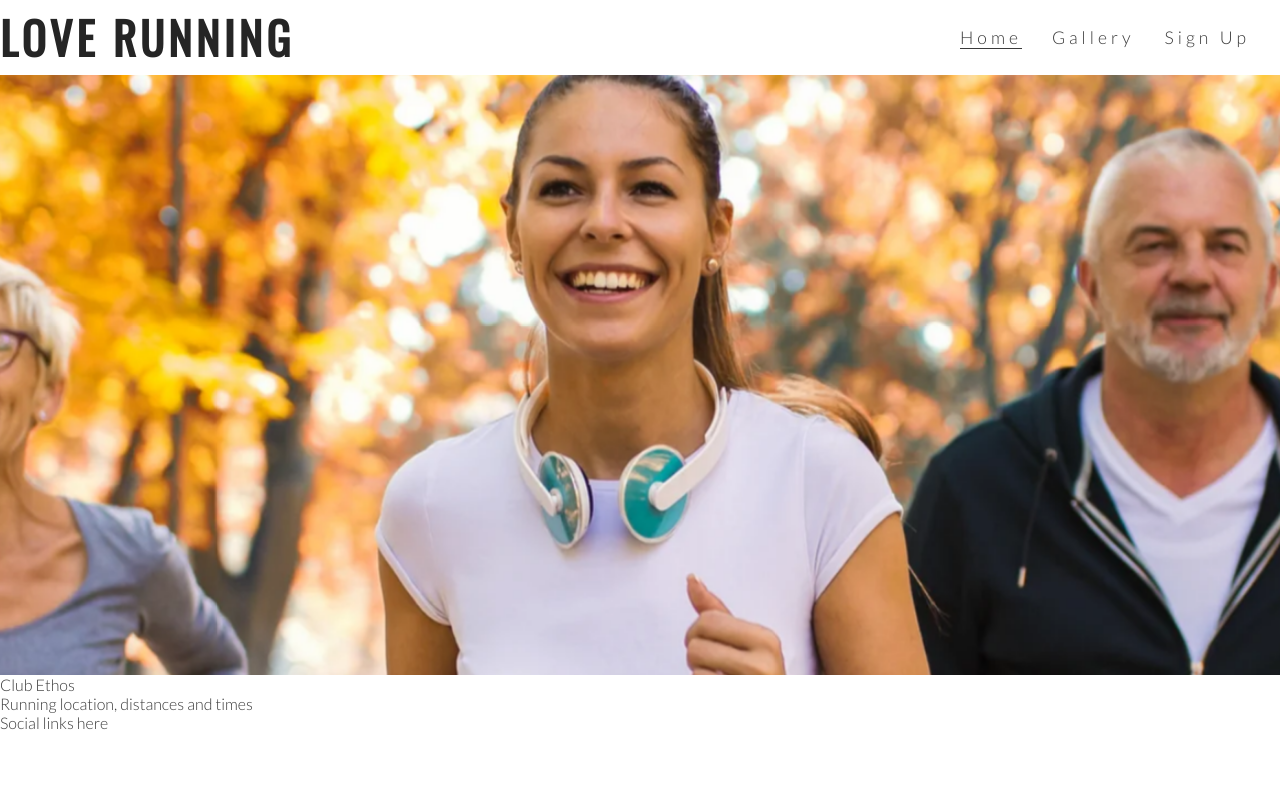
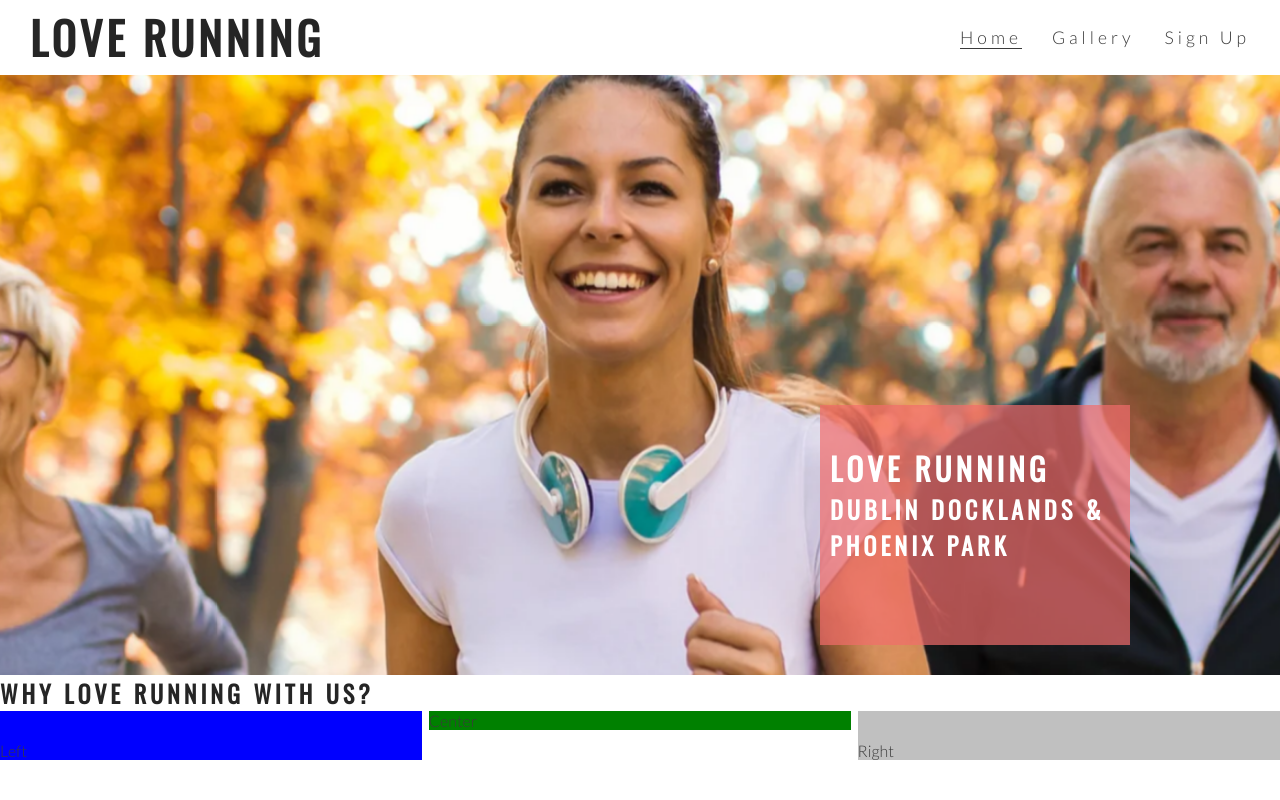
Before and after one commit to KlaraMartinsson/love-running, a plain HTML site: page index.html in a window 1280 px wide. Shown: the top 800 px of the page. Drawn offline with nearby package versions, Linux system fonts and the light colour scheme.

Commit message:
Add club ethos main structure

```diff
--- a/assets/css/style.css
+++ b/assets/css/style.css
@@ -25,6 +25,7 @@ h2 {
 #logo {
     float: left;
     font-size: 280%;
+    margin-left: 30px;
 }
 
 /* navigation links */
@@ -62,10 +63,12 @@ h2 {
 #hero-outer {
     height: 600px;
     width: 100%;
-    overflow:hidden;
+    overflow: hidden;
+    position: relative;
 }
+
 #cover-text, #cover-text h2 {
-color:#fff;
+    color: #fff;
 }
 
 #hero-image {
@@ -81,18 +84,55 @@ color:#fff;
 
 /* creates the level of zoom for hero image */
 @keyframes hero-zoom {
-    from{
+    from {
         transform: scale(1);
+    }
 
-    }
-    to{
-transform: scale(1.1);
+    to {
+        transform: scale(1.1);
     }
 }
+
 #cover-text {
-    font-size:130%;
-    font-family: Oswald;
+    font-size: 130%;
+    font-family: Oswald, sans-serif;
     text-transform: uppercase;
     letter-spacing: 4px;
+    width: 300px;
+    height: 200px;
 
+    padding-top: 40px;
+    padding-left: 10px;
+    background-color: rgba(241, 109, 107, .7);
+
+    bottom: 30px;
+    right: 150px;
+
+    position: absolute;
 }
+
+/* club ethos */
+
+#club-ethos {
+  height:600px;
+}
+
+#left-about {
+    padding-top: 30px;
+    width:33%;
+    float: left;
+    background-color: blue;
+}
+
+#right-about {
+    padding-top: 30px;
+    width: 33%;
+    float: right;
+    background-color: silver;
+}
+
+#center-about {
+    width: 33%;
+    margin: 0 auto;
+    background-color: green;
+}
--- a/index.html
+++ b/index.html
@@ -3,10 +3,10 @@
 
 <head>
     <meta charset="UTF-8">
-    <meta http-equiv="X-UA-Compatible" content="IE=edge">
     <meta name="viewport" content="width=device-width, initial-scale=1.0">
     <meta name="description" content="Love Running club for runners in Dublin, Ireland">
     <meta name="keywords" content="love running, running club, ireland, dublin">
+
     <link rel="stylesheet" href="assets/css/style.css">
     <title>Love Running</title>
 </head>
@@ -27,24 +27,27 @@
                 <li>
                     <a href="index.html" class="active">Home</a>
                 </li>
-
             </ul>
         </nav>
     </header>
     <section id="hero-outer">
-    <div id="hero-image"></div>
-    <div id="cover-text"></div>
-    <h2>Love Running</h2>
-    <h3>Dublin Ducklands & Phoenix Park</h3>
+        <div id="hero-image"></div>
+        <div id="cover-text">
+            <h2>Love Running</h2>
+            <h3>Dublin Docklands & Phoenix Park</h3>
+        </div>
+    </section>
+    <section id="club-ethos">
+        <h1>Why Love Running With Us?</h1>
+        <div id="left-about">Left</div>
+        <div id="right-about">Right</div>
+        <div id="center-about">Center</div>
     </section>
     <section>
-        Club Ethos
-    </section>
-    <section>
-        Running location, distances and times
+        Running locations, distances and times
     </section>
     <footer>
-        Social links here
+        social links here
     </footer>
 </body>
 
```
